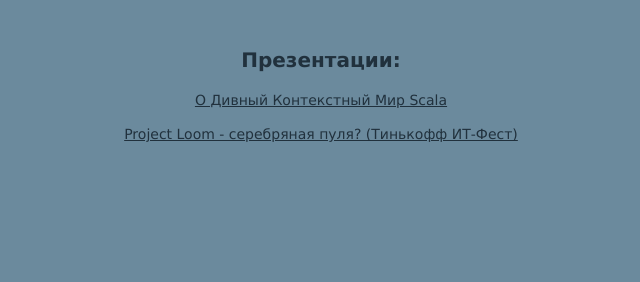
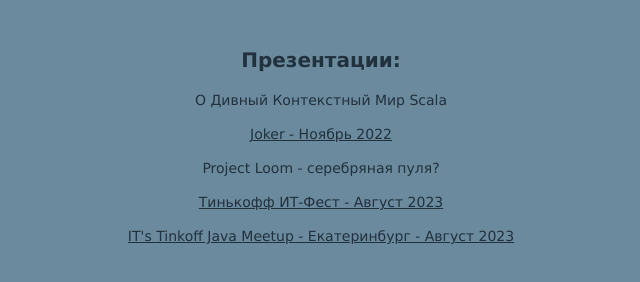
Before and after one commit to FireFoxIL/firefoxil.github.io, a plain HTML site: page index.html in a window 1280 px wide. Shown: the part 308-590 px from the top of the page, without its empty margins (319-959 px from the left). Drawn offline with Linux system fonts and the light colour scheme.

Commit message:
Презентация на Java Meetup Екб

```diff
--- a/index.html
+++ b/index.html
@@ -23,8 +23,17 @@
 
 <h2>Презентации: </h2>
 
-<p><a href="brave-context-world">О Дивный Контекстный Мир Scala</a></p>
-<p><a href="https://firefoxil.github.io/files/project-loom-it-fest.pdf" target="_blank">Project Loom - серебряная пуля? (Тинькофф ИТ-Фест)</a></p>
+<div class="presentation-block">
+    <p>О Дивный Контекстный Мир Scala</p>
 
+    <p><a href="brave-context-world">Joker - Ноябрь 2022</a></p>
+</div>
+
+<div class="presentation-block">
+    <p>Project Loom - серебряная пуля?</p>
+
+    <p><a href="https://firefoxil.github.io/files/project-loom-it-fest.pdf" target="_blank">Тинькофф ИТ-Фест - Август 2023</a></p>
+    <p><a href="https://firefoxil.github.io/files/project-loom-ekb-java.pdf" target="_blank">IT's Tinkoff Java Meetup - Екатеринбург - Август 2023</a></p>
+</div>
 </body>
 </html>
--- a/styles/main.css
+++ b/styles/main.css
@@ -40,8 +40,12 @@ p { font-family: Lucida Grande, Lucida Sans Unicode, Lucida Sans, Geneva, Verdan
     color: rgb(33, 49, 61);
 }
 
-li {
+div.presentation-block {
     text-align: center;
+}
+
+ul {
+    list-style-type: none;
 }
 
 a {
```
Also changed, not shown: 1 other file.
